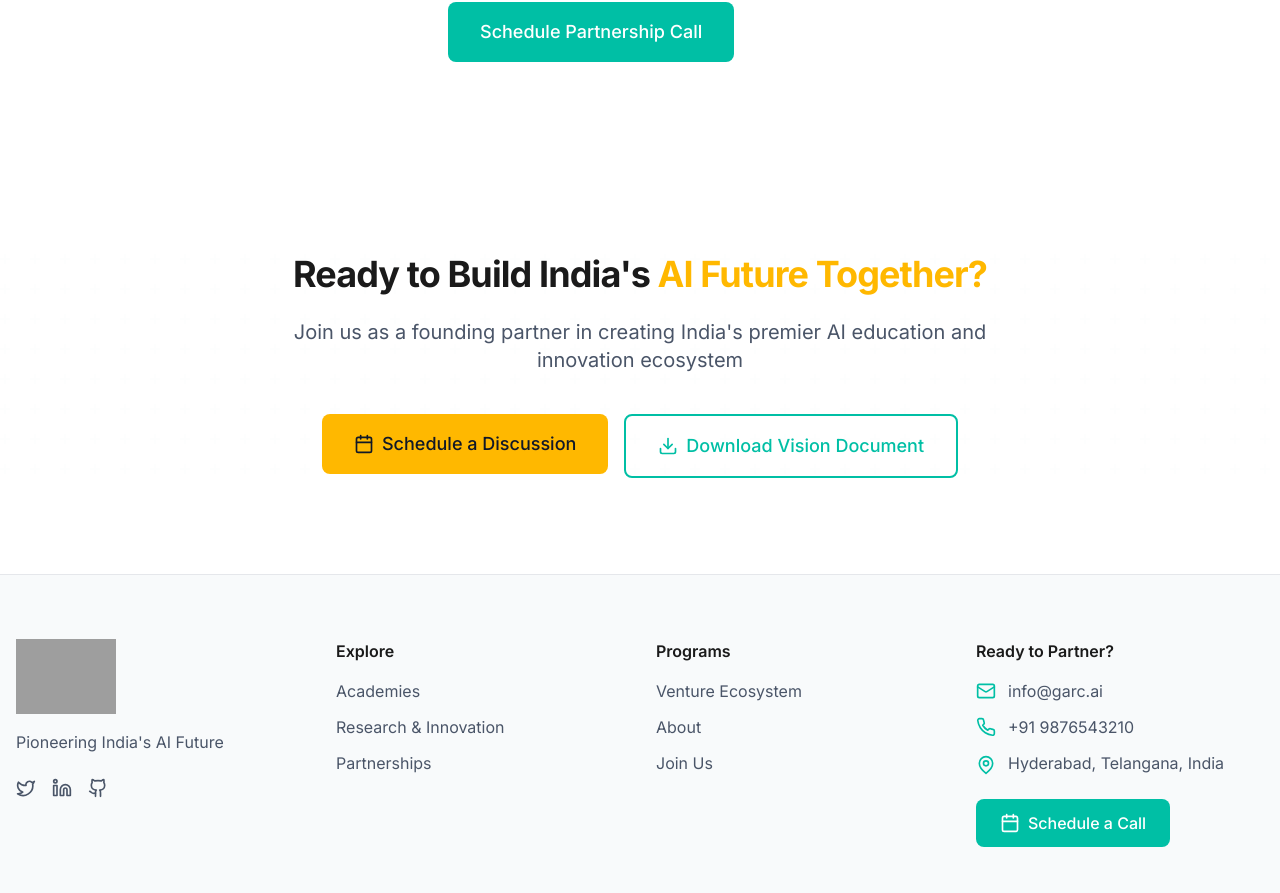
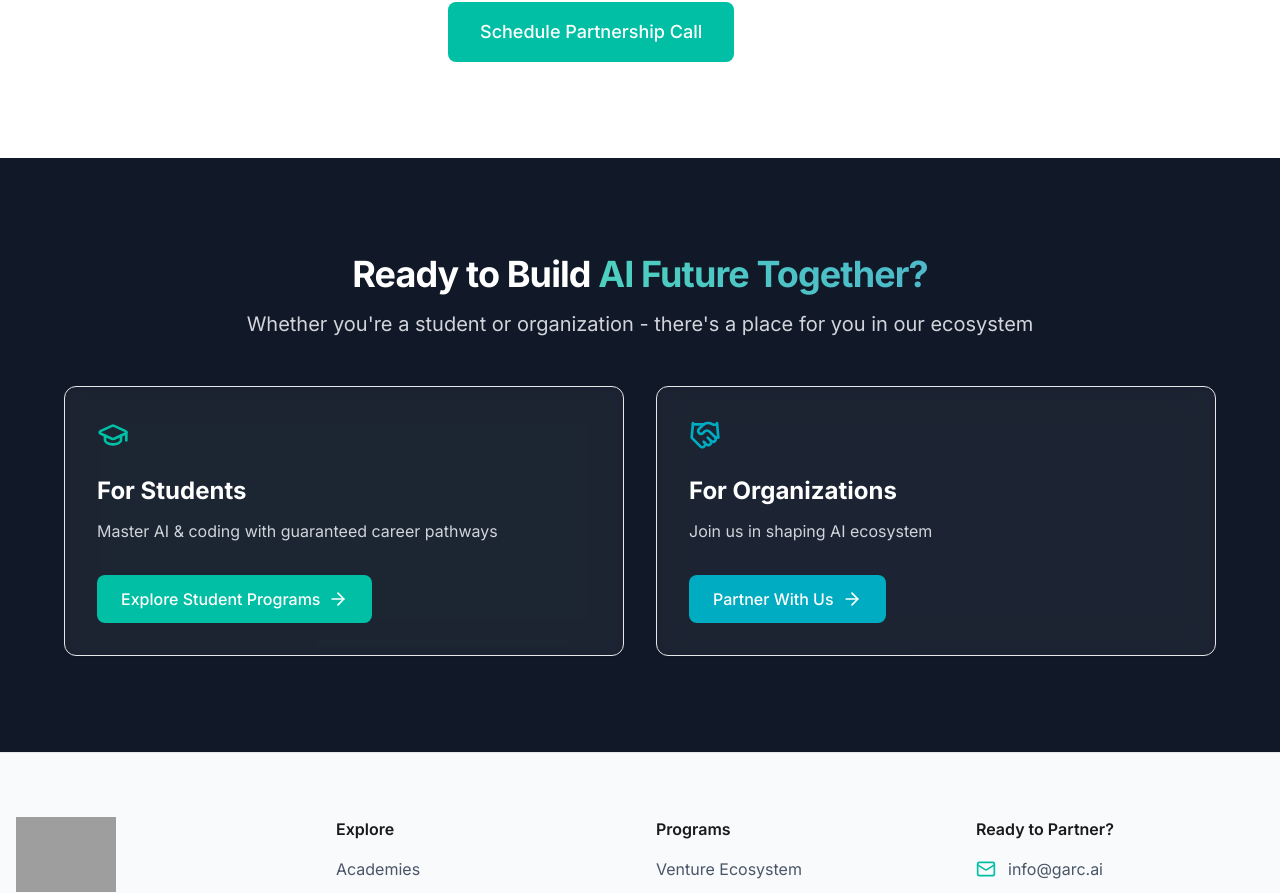
Before and after one commit to RaupscZAN/GARC-2, a React (Vite) app: page / in a window 1280 px wide. Shown: the part 3914-4807 px from the top of the page. Built offline with nearby package versions, Linux system fonts and the light colour scheme; grey boxes are pictures that could not be loaded.

Commit message:
Create Final CTA component with dark theme

```diff
--- a/src/components/home/FinalCTA.tsx
+++ b/src/components/home/FinalCTA.tsx
@@ -1,77 +1,100 @@
 import React from 'react';
 import { motion } from 'framer-motion';
-import { Calendar, Download } from 'lucide-react';
+import { GraduationCap, Handshake, ArrowRight } from 'lucide-react';
 import Section from '../ui/Section';
 import Button from '../ui/Button';
+import Card from '../ui/Card';
 
 const FinalCTA: React.FC = () => {
   return (
-    <Section className="relative overflow-hidden">
+    <Section className="relative overflow-hidden bg-gray-900">
+      {/* Background Pattern */}
+      <div className="absolute inset-0 bg-grid-pattern opacity-5"></div>
+
+      {/* Glowing Effects */}
+      <div className="absolute -top-[30%] -right-[20%] w-[60%] h-[60%] bg-glow-primary rounded-full blur-[120px] opacity-5"></div>
+      <div className="absolute -bottom-[20%] left-[20%] w-[50%] h-[50%] bg-glow-secondary rounded-full blur-[120px] opacity-5"></div>
+
+      <div className="relative z-10 max-w-6xl mx-auto">
+        {/* Heading Section */}
         <motion.div
-        className="absolute top-0 left-0 w-full h-full"
-        initial={{ opacity: 0 }}
-        whileInView={{ opacity: 1 }}
-        viewport={{ once: true }}
-        transition={{ duration: 0.8 }}
-      >
-        <div className="absolute top-0 left-0 w-full h-full bg-grid-pattern opacity-20"></div>
-        <div className="absolute -top-[30%] -right-[20%] w-[60%] h-[60%] bg-glow-primary rounded-full blur-[120px] opacity-20"></div>
-        <div className="absolute -bottom-[20%] left-[20%] w-[50%] h-[50%] bg-glow-secondary rounded-full blur-[120px] opacity-15"></div>
-      </motion.div>
-
-      <div className="relative z-10 max-w-4xl mx-auto text-center">
-        <motion.h2
-          className="heading-lg mb-6"
+          className="text-center mb-12"
           initial={{ opacity: 0, y: 20 }}
           whileInView={{ opacity: 1, y: 0 }}
           viewport={{ once: true }}
           transition={{ duration: 0.5 }}
         >
-          <span className="text-app-text">Ready to Build India's </span>
-          <span className="text-accent">AI Future Together?</span>
-        </motion.h2>
+          <h2 className="heading-lg mb-4">
+            <span className="text-white">Ready to Build </span>
+            <span className="bg-gradient-to-r from-primary-300 to-secondary-300 bg-clip-text text-transparent">
+              AI Future Together?
+            </span>
+          </h2>
+          <p className="text-xl text-gray-300">
+            Whether you're a student or organization - there's a place for you in our ecosystem
+          </p>
+        </motion.div>
 
-        <motion.p
-          className="text-xl text-app-text-muted mb-10 max-w-3xl mx-auto"
+        {/* CTA Cards */}
+        <div className="grid grid-cols-1 md:grid-cols-2 gap-8">
+          {/* Student Card */}
+          <motion.div
             initial={{ opacity: 0, y: 20 }}
             whileInView={{ opacity: 1, y: 0 }}
             viewport={{ once: true }}
             transition={{ duration: 0.5, delay: 0.1 }}
           >
-          Join us as a founding partner in creating India's premier AI education and innovation ecosystem
-        </motion.p>
+            <Card
+              className="p-8 bg-white/5 backdrop-blur-sm hover:bg-white/10 transition-all duration-300"
+              glowColor="primary"
+            >
+              <div className="text-primary mb-6">
+                <GraduationCap size={32} />
+              </div>
+              <h3 className="text-2xl font-bold text-white mb-3">For Students</h3>
+              <p className="text-gray-300 mb-8">
+                Master AI & coding with guaranteed career pathways
+              </p>
+              <Button
+                variant="primary"
+                to="/academies"
+                icon={<ArrowRight size={20} />}
+                iconPosition="right"
+              >
+                Explore Student Programs
+              </Button>
+            </Card>
+          </motion.div>
 
+          {/* Organization Card */}
           <motion.div
-          className="flex flex-wrap justify-center gap-4"
             initial={{ opacity: 0, y: 20 }}
             whileInView={{ opacity: 1, y: 0 }}
             viewport={{ once: true }}
             transition={{ duration: 0.5, delay: 0.2 }}
           >
+            <Card
+              className="p-8 bg-white/5 backdrop-blur-sm hover:bg-white/10 transition-all duration-300"
+              glowColor="secondary"
+            >
+              <div className="text-secondary mb-6">
+                <Handshake size={32} />
+              </div>
+              <h3 className="text-2xl font-bold text-white mb-3">For Organizations</h3>
+              <p className="text-gray-300 mb-8">
+                Join us in shaping AI ecosystem
+              </p>
               <Button
-            variant="accent"
-            size="lg"
-            href="https://calendly.com/globalai-research/collaboration-call"
-            target="_blank"
-            rel="noopener noreferrer"
-            icon={<Calendar size={20} />}
-            iconPosition="left"
+                variant="secondary"
+                to="/partnerships"
+                icon={<ArrowRight size={20} />}
+                iconPosition="right"
               >
-            Schedule a Discussion
+                Partner With Us
               </Button>
-
-          <Button
-            variant="outline"
-            size="lg"
-            href="https://docs.google.com/forms/d/e/1FAIpQLSeKj9DeXunZDnUUJdt-ldvKJqRQPurZleNB2lJ4owFL91lPtQ/viewform?usp=dialog"
-            target="_blank"
-            rel="noopener noreferrer"
-            icon={<Download size={20} />}
-            iconPosition="left"
-          >
-            Download Vision Document
-          </Button>
+            </Card>
           </motion.div>
+        </div>
       </div>
     </Section>
   );
```
Lines whose indentation alone changed are shown as unchanged.
